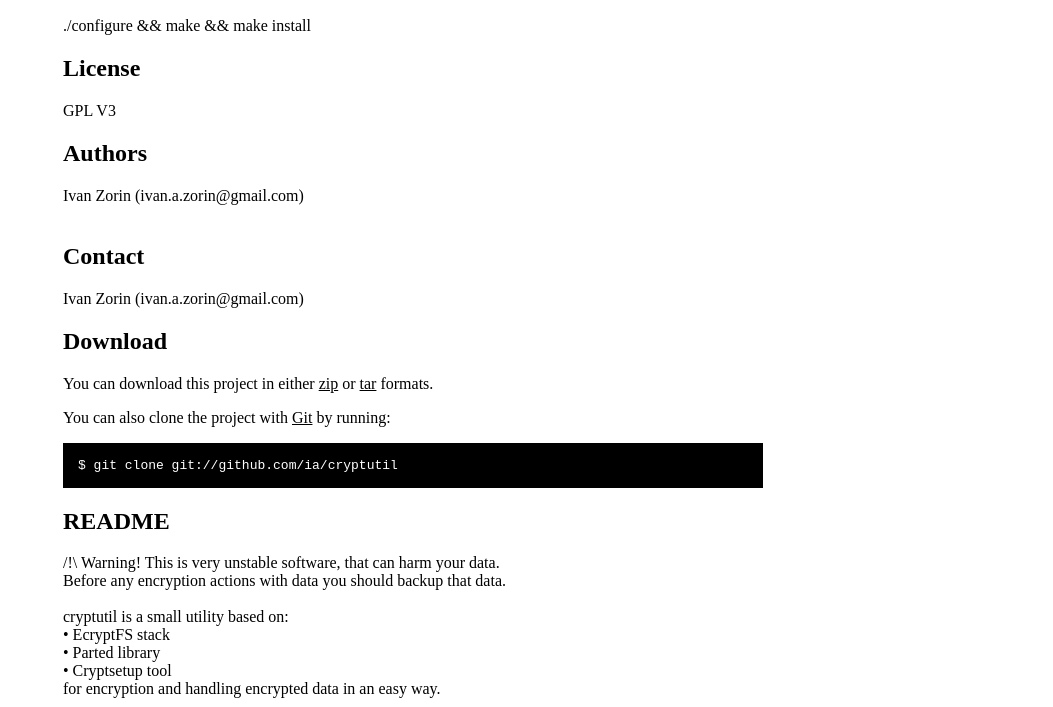
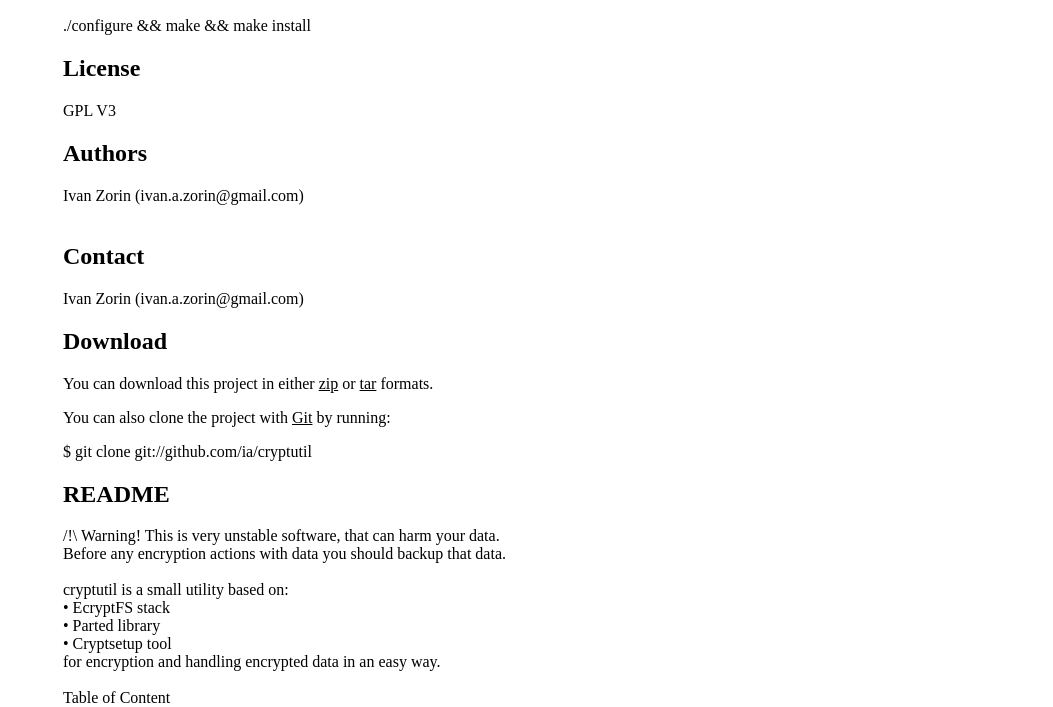
Before and after one commit to ia/cryptutil, a plain HTML site: page index.html in a window 1280 px wide. Shown: the part 345-1052 px from the top of the page, without its empty margins (227-1280 px from the left). Drawn offline with Linux system fonts and the light colour scheme.

Commit message:
fix git link

```diff
--- a/index.html
+++ b/index.html
@@ -75,7 +75,7 @@
     </p>
     <p>You can also clone the project with <a href="http://git-scm.com">Git</a>
       by running:
-      <pre>$ git clone git://github.com/ia/cryptutil</pre>
+      <p>$ git clone git://github.com/ia/cryptutil</p>
     </p>
 
     <h2>README</h2>
```
